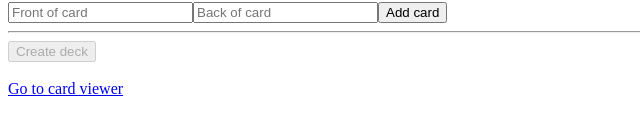
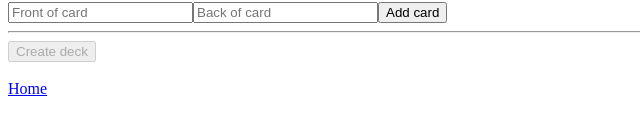
Before and after one commit to aluckyducky/datamatch-bootcamp, a React (Create React App) app: page /editor in a window 1280 px wide. Shown: the part 246-378 px from the top of the page, without its empty margins (0-640 px from the left). Built offline with nearby package versions, Linux system fonts and the light colour scheme; no server answers.

Commit message:
Changed the createDeck function in CardEditor to also update the homepage section of the database with the deck name

```diff
--- a/src/CardEditor.js
+++ b/src/CardEditor.js
@@ -42,11 +42,16 @@ class CardEditor extends React.Component {
     createDeck = () => {
         const deckId = this.props.firebase.push('/flashcards').key;
         const newDeck = { cards: this.state.cards, name: this.state.name };
+
+        const updates = {};
+        updates[`/flashcards/${deckId}`] = newDeck;
+        updates[`/homepage/${deckId}`] = { name: this.state.name };
+
         const onComplete = () => {
             this.props.history.push(`/viewer/${deckId}`);
         };
 
-        this.props.firebase.update(`/flashcards/${deckId}`, newDeck, onComplete);
+        this.props.firebase.update('/', updates, onComplete);
 
     };
 
@@ -108,7 +113,7 @@ class CardEditor extends React.Component {
                     >Create deck</button>
                 </div>
                 <br />
-                <Link to="/viewer">Go to card viewer</Link>
+                <Link to="/">Home</Link>
             </div>
         );
     }
```
